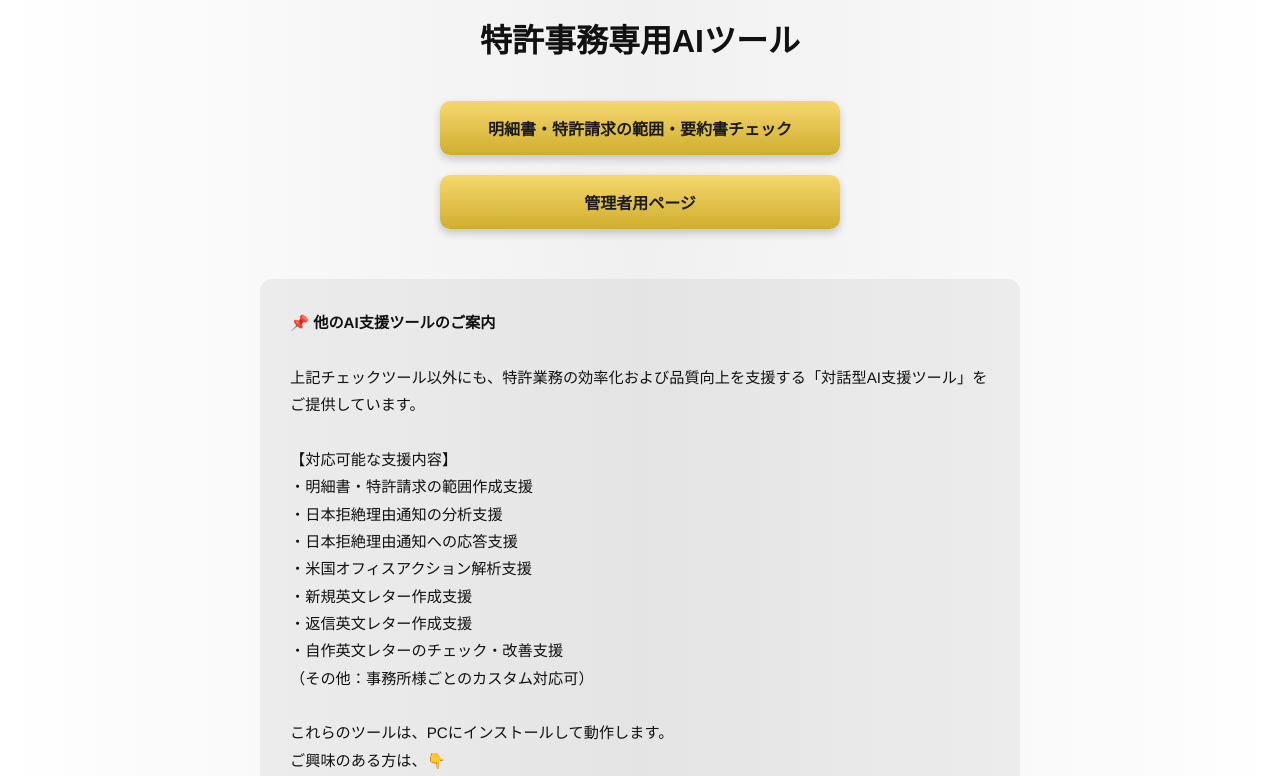
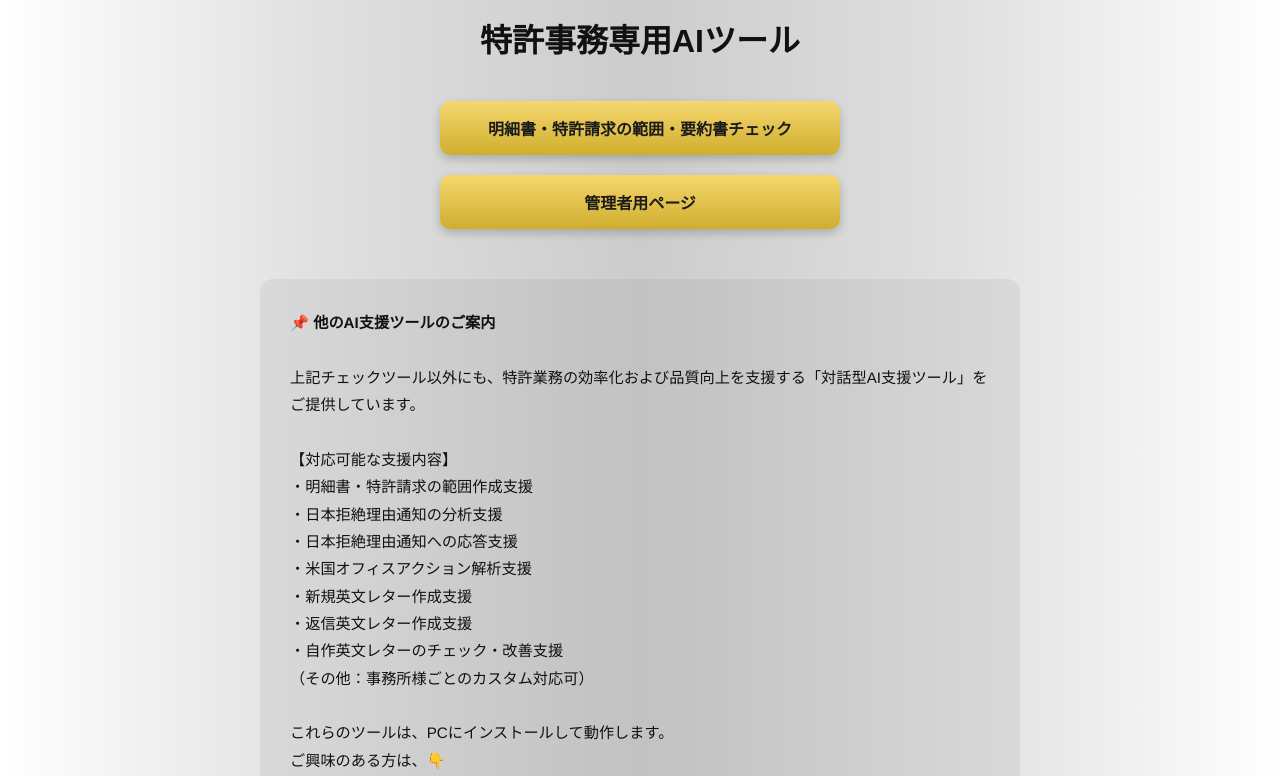
Before and after one commit to Kurosepat/patent-ai-ui-v2, a plain HTML site: page index.html in a window 1280 px wide. Shown: the part 57-833 px from the top of the page. Drawn offline with Linux system fonts and the light colour scheme.

Commit message:
Add files via upload

```diff
--- a/index.html
+++ b/index.html
@@ -9,7 +9,7 @@
         body {
             margin: 0;
             font-family: 'Helvetica Neue', sans-serif;
-            background: linear-gradient(to right, #ffffff, #f0f0f0, #ffffff);
+            background: linear-gradient(to right, #ffffff, #e0e0e0, #cccccc, #e0e0e0, #ffffff);
             color: #111;
             text-align: center;
             display: flex;
@@ -43,13 +43,13 @@
             border-radius: 10px;
             font-size: 1em;
             font-weight: bold;
-            box-shadow: 0 4px 8px rgba(0, 0, 0, 0.2);
+            box-shadow: 0 4px 10px rgba(0, 0, 0, 0.2);
             transform: scale(1);
             transition: transform 0.2s ease, box-shadow 0.3s ease;
         }
         a.button:hover {
             transform: scale(1.07);
-            box-shadow: 0 6px 14px rgba(0, 0, 0, 0.3);
+            box-shadow: 0 6px 16px rgba(0, 0, 0, 0.3);
         }
         footer {
             margin-top: 50px;
```
